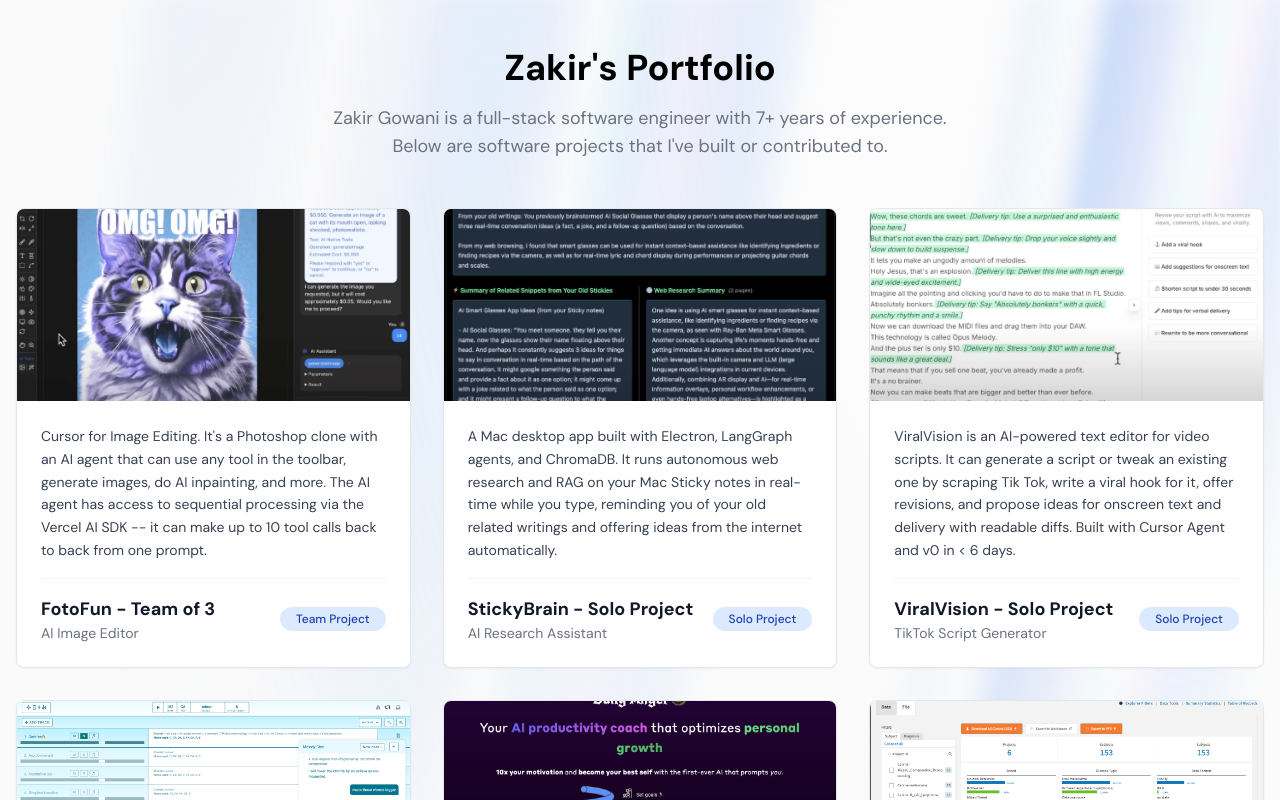
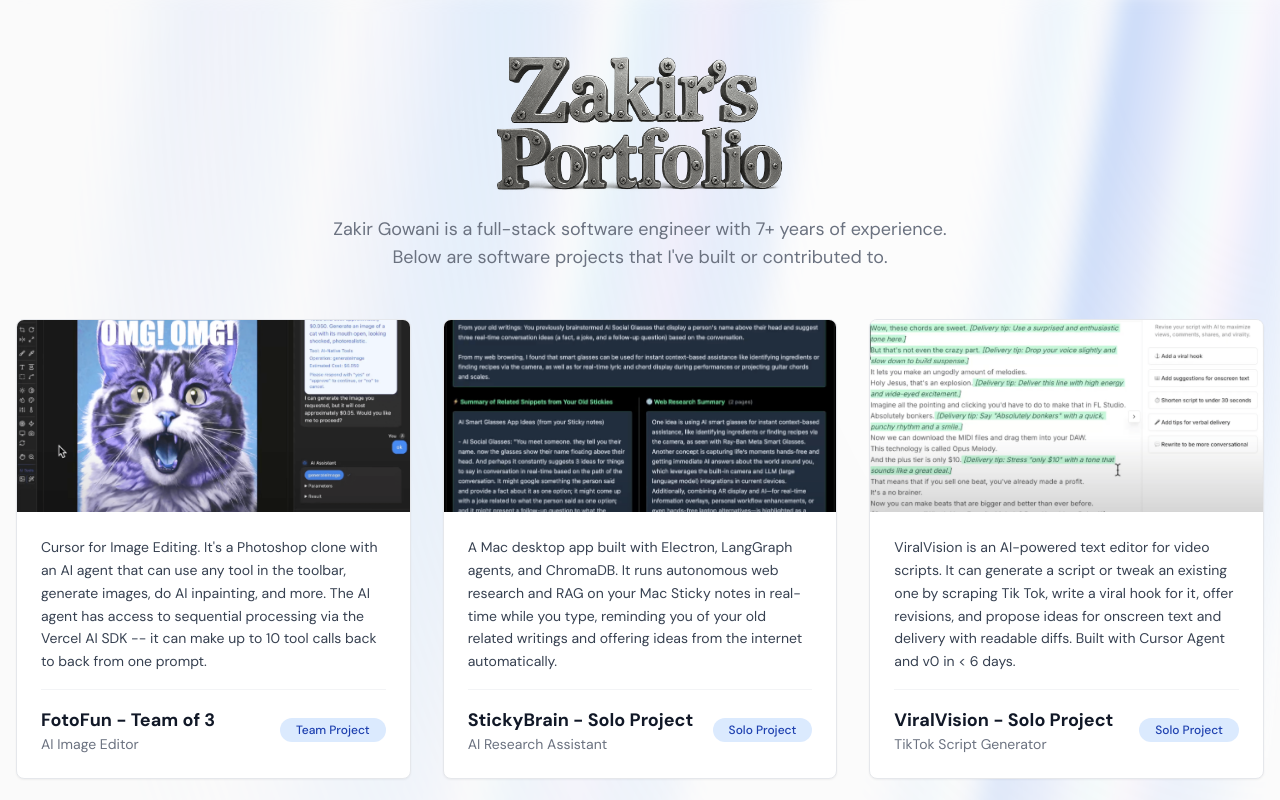
Before and after one commit to ZakirG/zakirs-portfolio, a Next.js app: page / in a window 1280 px wide. Shown: the top 800 px of the page. Built offline with nearby package versions, Linux system fonts and the light colour scheme.

Commit message:
add new logo

```diff
--- a/src/app/page.js
+++ b/src/app/page.js
@@ -1,12 +1,21 @@
 import { projects } from '@/data/projects'
 import { metadata } from './layout'
 import ProjectCard from '@/components/ProjectCard'
+import Image from 'next/image'
 
 export default function Home() {
   return (
     <div className="space-y-8">
       <header className="text-center py-4">
-        <h1 className="text-4xl font-bold text-black mb-4">Zakir's Portfolio</h1>
+        <div className="mb-4 flex justify-center">
+          <Image
+            src="/logo-1.png"
+            alt="Zakir's Portfolio"
+            width={300}
+            height={80}
+            className="h-auto max-w-md"
+          />
+        </div>
         <p className="text-lg text-gray-500">{metadata.subtitle}</p>
         <p className="text-lg text-gray-500">Below are software projects that I've built or contributed to.</p>
         {/* <p className="text-xl text-gray-600 mb-2">Software projects that I've built or contributed to</p> */}
--- a/src/app/project/[id]/page.js
+++ b/src/app/project/[id]/page.js
@@ -88,6 +88,7 @@
       {project.youtubeVideoId && (
         <div className="space-y-4">
           <h2 className="text-xl font-semibold text-gray-900">Project Video</h2>
+          <div className="max-w-[1100px] mx-auto">
             <div className="relative w-full" style={{ paddingBottom: '56.25%' }}>
               <iframe
                 className="absolute top-0 left-0 w-full h-full rounded-lg border border-gray-200"
@@ -97,6 +98,7 @@
                 allow="accelerometer; autoplay; clipboard-write; encrypted-media; gyroscope; picture-in-picture; web-share"
                 allowFullScreen
               ></iframe>
+            </div>
           </div>
         </div>
       )}
```
Also changed, not shown: public/logo-1.png (added). Lines whose indentation alone changed are shown as unchanged.
